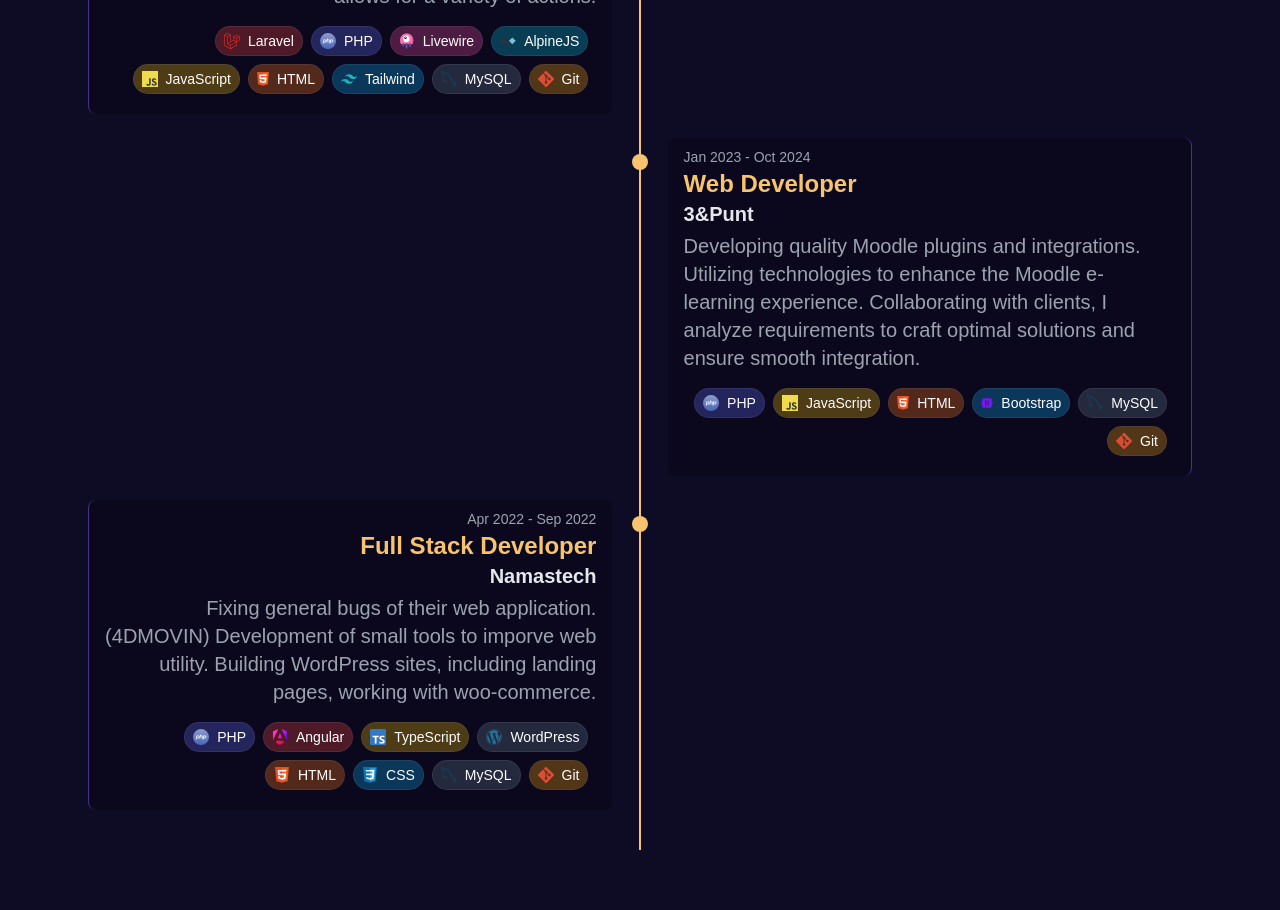
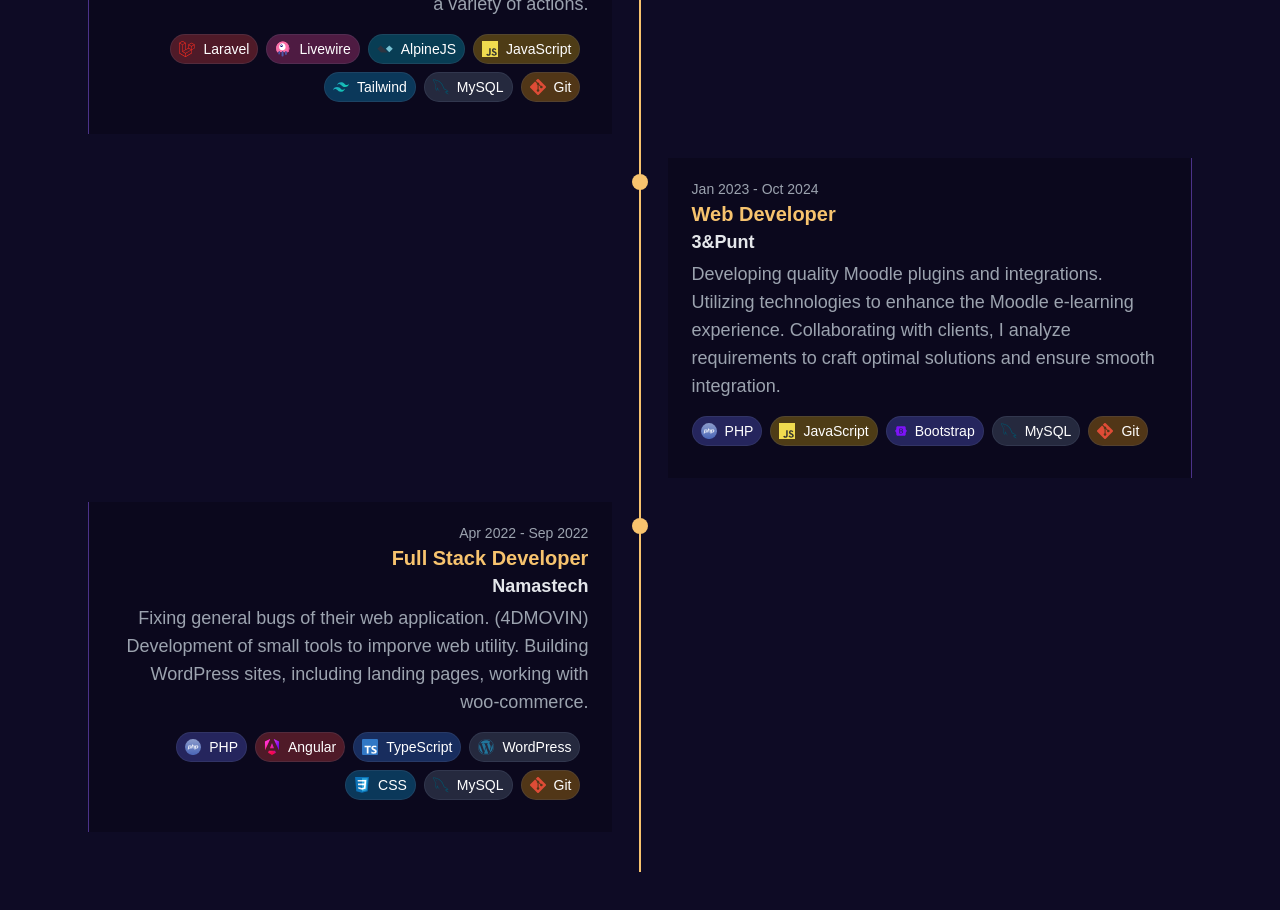
Before and after one commit to umigam3/personal-portfolio-v2, a Next.js app: page / in a window 1280 px wide. Shown: the part 1660-2570 px from the top of the page. Built offline with nearby package versions, Linux system fonts and the light colour scheme.

Commit message:
experience changes

```diff
--- a/src/components/Header.tsx
+++ b/src/components/Header.tsx
@@ -19,9 +19,9 @@ export default function Header() {
         </a>
         <div className="hidden md:flex items-center gap-10">
           <nav className="flex justify-end items-center gap-x-10">
+            <a href="#aboutme">About</a>
             <a href="#experience">Experience</a>
             <a href="#projects">Projects</a>
-            <a href="#aboutme">About</a>
           </nav>
           <a
             href="#contact"
--- a/src/components/about/About.tsx
+++ b/src/components/about/About.tsx
@@ -13,7 +13,7 @@ export default function About() {
   return (
     <section
       id="aboutme"
-      className="mb-20 w-full max-w-[1680px] mx-auto px-8 md:px-[5.5rem]"
+      className="mb-20 w-full max-w-[1520px] mx-auto px-8 md:px-[5.5rem]"
     >
       <Title label="About me" />
       <div className="flex flex-col xl:flex-row justify-between gap-8 md:gap-24">
--- a/src/components/experience/Experience.tsx
+++ b/src/components/experience/Experience.tsx
@@ -22,11 +22,11 @@ export default function Experience() {
   return (
     <section
       id="experience"
-      className="mb-20 max-w-[1680px] mx-auto w-full px-8 md:px-[5.5rem]"
+      className="mb-20 max-w-[1520px] mx-auto w-full px-8 md:px-[5.5rem]"
     >
       <Title label="Experience" />
       <div className="relative h-full">
-        <div className="absolute ml-2 md:ml-0 left-0 top-4 md:left-1/2 w-[2px] bg-secondary transform -translate-x-1/2 h-full"></div>
+        <div className="absolute ml-2 lg:ml-0 left-0 top-4 lg:left-1/2 w-[2px] bg-secondary transform -translate-x-1/2 h-full"></div>
 
         <ExperienceCard
           date="Oct 2024 - Present"
@@ -35,12 +35,9 @@ export default function Experience() {
           description="Working with a development team to enhance the main platform, including integrating and refining APIs and endpoints, while also managing a dashboard that allows for a variety of actions."
           side="left"
         >
-          <div className="flex flex-wrap justify-start md:justify-end">
+          <div className="flex flex-wrap justify-start lg:justify-end">
             <Badge color="bg-red-500/30" skill="Laravel">
               <Laravel />
-            </Badge>
-            <Badge color="bg-indigo-500/30" skill="PHP">
-              <Php />
             </Badge>
             <Badge color="bg-pink-500/30" skill="Livewire">
               <Livewire />
@@ -50,9 +47,6 @@ export default function Experience() {
             </Badge>
             <Badge color="bg-yellow-500/30" skill="JavaScript">
               <JavaScript />
-            </Badge>
-            <Badge color="bg-orange-500/30" skill="HTML">
-              <Html className="w-3 h-4" />
             </Badge>
             <Badge color="bg-sky-500/30" skill="Tailwind">
               <Tailwind />
@@ -72,17 +66,14 @@ export default function Experience() {
           description="Developing quality Moodle plugins and integrations. Utilizing technologies to enhance the Moodle e-learning experience. Collaborating with clients, I analyze requirements to craft optimal solutions and ensure smooth integration."
           side="right"
         >
-          <div className="flex flex-wrap justify-start md:justify-end">
+          <div className="flex flex-wrap justify-start">
             <Badge color="bg-indigo-500/30" skill="PHP">
               <Php />
             </Badge>
             <Badge color="bg-yellow-500/30" skill="JavaScript">
               <JavaScript />
             </Badge>
-            <Badge color="bg-orange-500/30" skill="HTML">
-              <Html className="w-3 h-4" />
-            </Badge>
-            <Badge color="bg-sky-500/30" skill="Bootstrap">
+            <Badge color="bg-indigo-500/30" skill="Bootstrap">
               <Bootstrap className="w-3 h-4" />
             </Badge>
             <Badge color="bg-slate-500/30" skill="MySQL">
@@ -100,21 +91,18 @@ export default function Experience() {
           description="Fixing general bugs of their web application. (4DMOVIN) Development of small tools to imporve web utility. Building WordPress sites, including landing pages, working with woo-commerce."
           side="left"
         >
-          <div className="flex flex-wrap justify-start md:justify-end">
+          <div className="flex flex-wrap justify-start lg:justify-end">
             <Badge color="bg-indigo-500/30" skill="PHP">
               <Php />
             </Badge>
             <Badge color="bg-red-500/30" skill="Angular">
               <Angular />
             </Badge>
-            <Badge color="bg-yellow-500/30" skill="TypeScript">
+            <Badge color="bg-blue-500/30" skill="TypeScript">
               <TypeScript />
             </Badge>
             <Badge color="bg-slate-500/30" skill="WordPress">
               <WordPress />
-            </Badge>
-            <Badge color="bg-orange-500/30" skill="HTML">
-              <Html />
             </Badge>
             <Badge color="bg-sky-500/30" skill="CSS">
               <Css />
--- a/src/components/experience/ExperienceCard.tsx
+++ b/src/components/experience/ExperienceCard.tsx
@@ -15,23 +15,23 @@ export default function ExperienceCard({
 }) {
   return (
     <div className="relative w-full pb-6">
-      <div className="absolute ml-2 md:ml-0 bg-secondary w-4 h-4 rounded-full top-4 left-0 md:left-1/2 transform -translate-x-1/2"></div>
+      <div className="absolute ml-2 lg:ml-0 bg-secondary w-4 h-4 rounded-full top-4 left-0 lg:left-1/2 transform -translate-x-1/2"></div>
       <div
-        className={`relative ml-6 md:ml-0 bg-black/20 px-4 py-3 rounded-lg
+        className={`relative ml-6 lg:ml-0 bg-black/20 p-6
             ${
               side == "right"
-                ? "md:left-[52.5%] md:w-[47.5%] border-r-violet-500/50 border-r-[1px]"
-                : "md:w-[47.5%] md:text-right md:border-l-violet-500/50 md:border-l-[1px] md:border-r-0 border-l-0 border-r-violet-500/50 border-r-[1px]"
+                ? "lg:left-[52.5%] lg:w-[47.5%] border-r-violet-500/50 border-r-[1px]"
+                : "lg:w-[47.5%] lg:text-right lg:border-l-violet-500/50 lg:border-l-[1px] lg:border-r-0 border-l-0 border-r-violet-500/50 border-r-[1px]"
             }`}
       >
         <span className="block mb-1 text-sm leading-none text-gray-400 dark:text-gray-500">
           {date}
         </span>
-        <span className="text-secondary text-2xl font-bold mb-1">
+        <span className="text-secondary text-xl font-bold mb-1">
           {position}
         </span>
-        <h3 className="text-xl font-semibold mb-1 text-gray-200">{company}</h3>
-        <p className="text-xl mb-4 text-gray-400 dark:text-gray-400">
+        <h3 className="text-lg font-semibold mb-1 text-gray-200">{company}</h3>
+        <p className="text-lg mb-4 text-gray-400 dark:text-gray-400">
           {description}
         </p>
         {children}
--- a/src/components/ui/Title.tsx
+++ b/src/components/ui/Title.tsx
@@ -1,6 +1,6 @@
 export default function Button({ label }: { label: string }) {
   return (
-    <h2 className="uppercase mb-8 opacity-50 font-semibold tracking-wider text-xl">
+    <h2 className="uppercase mb-8 opacity-50 font-medium tracking-widest text-xl">
       {label}
     </h2>
   );
--- a/src/styles/globals.css
+++ b/src/styles/globals.css
@@ -25,7 +25,7 @@ textarea:-webkit-autofill:focus {
 
 html {
   font-family: "Onest Variable", sans-serif;
-  scroll-padding-top: 100px;
+  scroll-padding-top: 120px;
   background-color: #0e0b25;
   scroll-behavior: smooth;
   color-scheme: dark;
```
